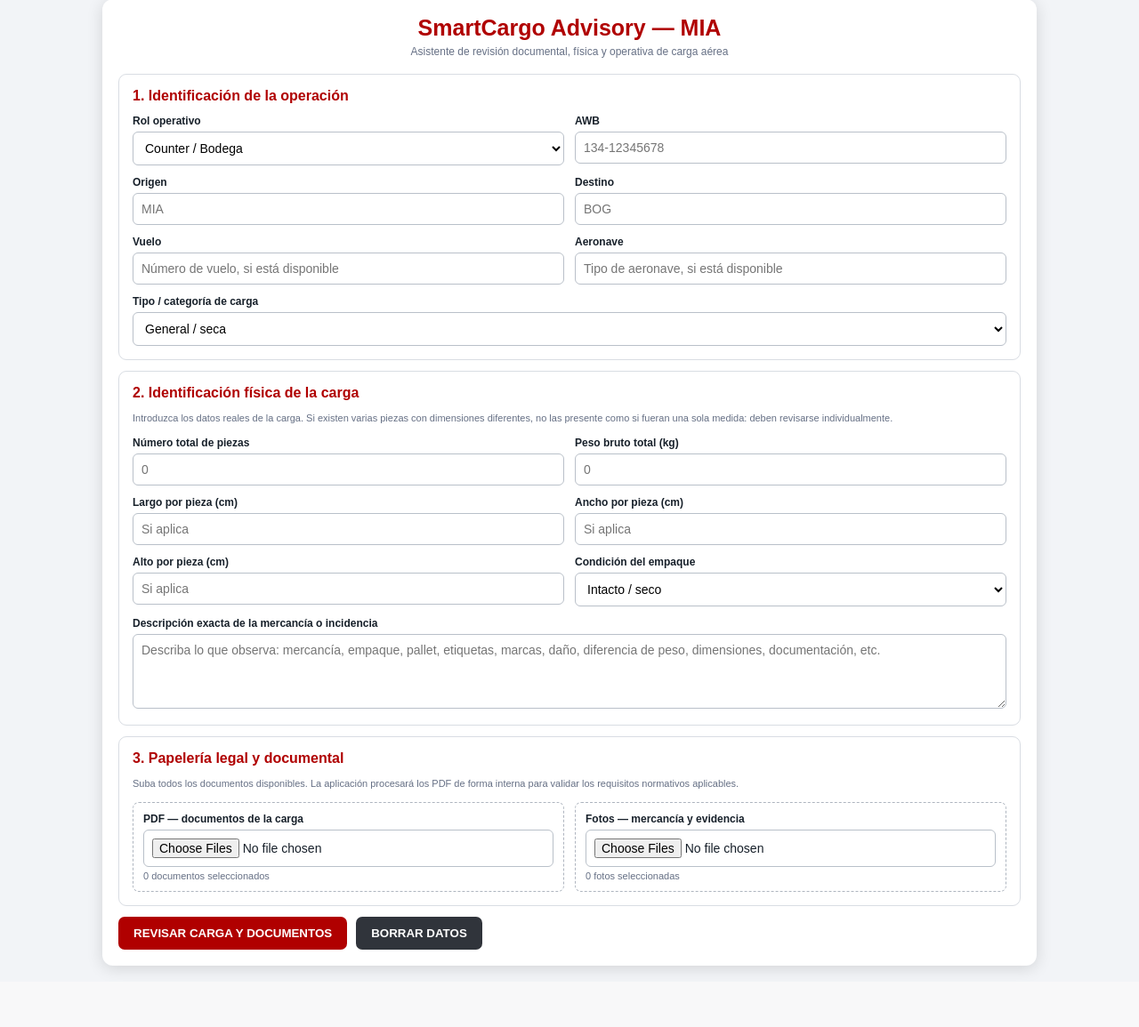
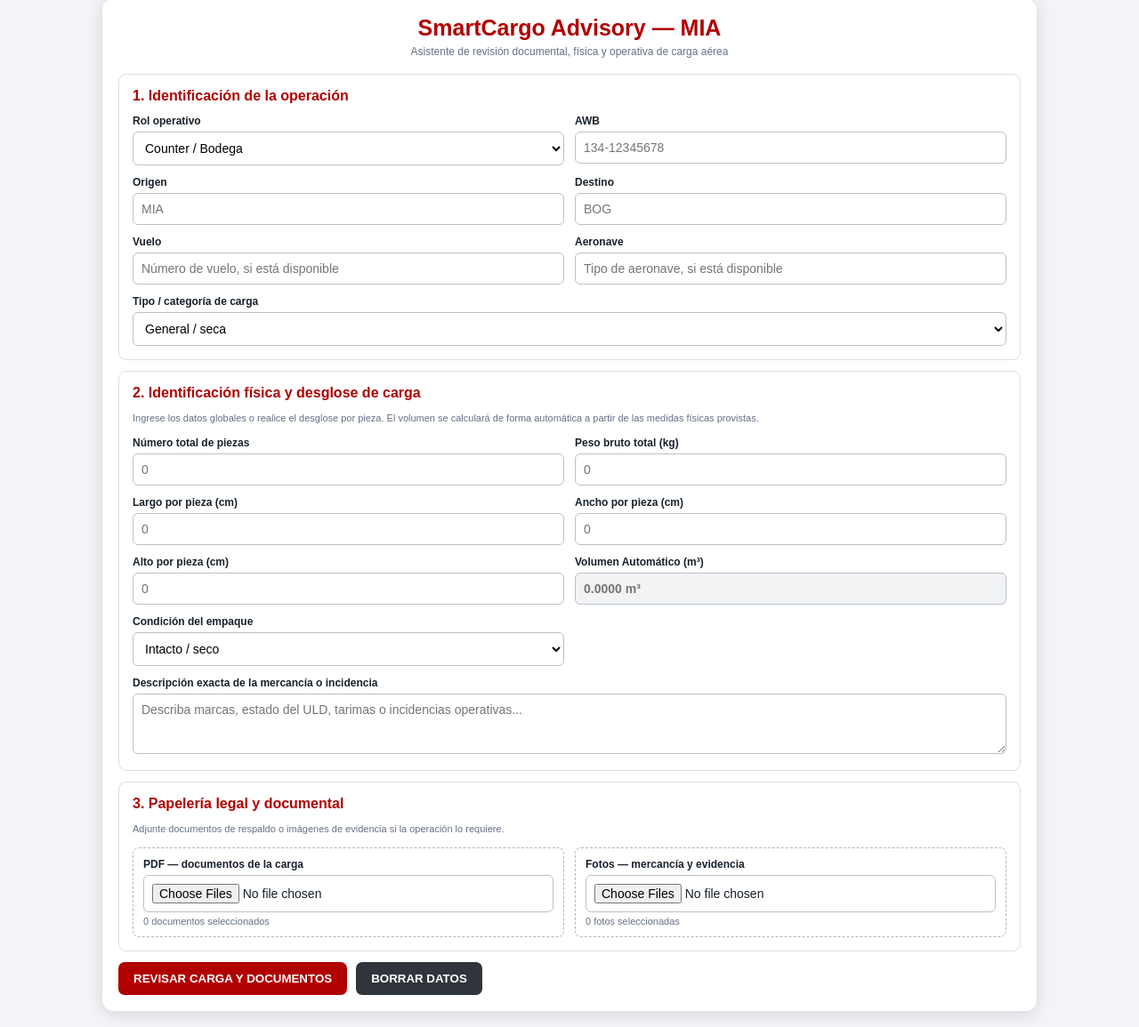
Before and after one commit to mayroga/SmartCargo-Advisory, a FastAPI app: page / in a window 1280 px wide. Shown: the part 19-1174 px from the top of the page at 89% size. Before the commit the page ends 1115 px from the top, so only its background shows below. Run offline with FastAPI, Linux system fonts and the light colour scheme.

Commit message:
Update index.htm

```diff
--- a/templates/index.htm
+++ b/templates/index.htm
@@ -98,17 +98,16 @@ Asistente de revisión documental, física y operativa de carga aérea
 </section>
 
 <section>
-<h2>2. Identificación física de la carga</h2>
+<h2>2. Identificación física y desglose de carga</h2>
 <div class="help">
-Introduzca los datos reales de la carga. Si existen varias piezas con dimensiones diferentes,
-no las presente como si fueran una sola medida: deben revisarse individualmente.
+Ingrese los datos globales o realice el desglose por pieza. El volumen se calculará de forma automática a partir de las medidas físicas provistas.
 </div>
 
 <div class="grid" style="margin-top:12px">
 
 <div>
 <label>Número total de piezas</label>
-<input id="piezas" type="number" min="0" step="1" placeholder="0">
+<input id="piezas" type="number" min="0" step="1" placeholder="0" oninput="calcularVolumen()">
 </div>
 
 <div>
@@ -118,17 +117,22 @@ no las presente como si fueran una sola medida: deben revisarse individualmente.
 
 <div>
 <label>Largo por pieza (cm)</label>
-<input id="largo" type="number" min="0" step="0.1" placeholder="Si aplica">
+<input id="largo" type="number" min="0" step="0.1" placeholder="0" oninput="calcularVolumen()">
 </div>
 
 <div>
 <label>Ancho por pieza (cm)</label>
-<input id="ancho" type="number" min="0" step="0.1" placeholder="Si aplica">
+<input id="ancho" type="number" min="0" step="0.1" placeholder="0" oninput="calcularVolumen()">
 </div>
 
 <div>
 <label>Alto por pieza (cm)</label>
-<input id="alto" type="number" min="0" step="0.1" placeholder="Si aplica">
+<input id="alto" type="number" min="0" step="0.1" placeholder="0" oninput="calcularVolumen()">
+</div>
+
+<div>
+<label>Volumen Automático (m³)</label>
+<input id="volumen_auto" type="text" readonly placeholder="0.0000 m³" style="background:#f1f3f5; font-weight:bold;">
 </div>
 
 <div>
@@ -142,8 +146,7 @@ no las presente como si fueran una sola medida: deben revisarse individualmente.
 
 <div class="full">
 <label>Descripción exacta de la mercancía o incidencia</label>
-<textarea id="descripcion" rows="4"
-placeholder="Describa lo que observa: mercancía, empaque, pallet, etiquetas, marcas, daño, diferencia de peso, dimensiones, documentación, etc."></textarea>
+<textarea id="descripcion" rows="3" placeholder="Describa marcas, estado del ULD, tarimas o incidencias operativas..."></textarea>
 </div>
 
 </div>
@@ -151,13 +154,11 @@ placeholder="Describa lo que observa: mercancía, empaque, pallet, etiquetas, ma
 
 <section>
 <h2>3. Papelería legal y documental</h2>
-
 <div class="help">
-Suba todos los documentos disponibles. La aplicación procesará los PDF de forma interna para validar los requisitos normativos aplicables.
+Adjunte documentos de respaldo o imágenes de evidencia si la operación lo requiere.
 </div>
 
 <div class="grid" style="margin-top:12px">
-
 <div class="filebox">
 <label>PDF — documentos de la carga</label>
 <input id="pdfs" type="file" accept=".pdf,application/pdf" multiple>
@@ -169,7 +170,6 @@ Suba todos los documentos disponibles. La aplicación procesará los PDF de form
 <input id="fotos" type="file" accept="image/*" multiple>
 <div id="photoCount" class="count">0 fotos seleccionadas</div>
 </div>
-
 </div>
 </section>
 
@@ -182,23 +182,30 @@ Suba todos los documentos disponibles. La aplicación procesará los PDF de form
 
 <section id="result">
 <h2>Resultado de la Operación</h2>
-
-<!-- Tarjeta de Mandato Principal -->
 <div id="summary" style="padding:15px; border-radius:8px; margin-bottom:15px; background:#f8f9fa;"></div>
-
-<!-- Alertas Operativas Directas -->
 <div id="alerts"></div>
-
-<!-- Tabla de Comprobación Esencial -->
 <h3>Verificación de Puntos Críticos</h3>
 <div id="checks"></div>
-
 </section>
 
 </main>
 
 <script>
 const $=id=>document.getElementById(id);
+
+function calcularVolumen() {
+ const p = parseFloat($("piezas").value) || 0;
+ const l = parseFloat($("largo").value) || 0;
+ const w = parseFloat($("ancho").value) || 0;
+ const h = parseFloat($("alto").value) || 0;
+
+ if(p > 0 && l > 0 && w > 0 && h > 0) {
+  const vol = (l * w * h * p) / 1000000;
+  $("volumen_auto").value = vol.toFixed(4) + " m³";
+ } else {
+  $("volumen_auto").value = "0.0000 m³";
+ }
+}
 
 $("pdfs").addEventListener("change",()=>{
  const n=$("pdfs").files.length;
@@ -249,7 +256,6 @@ async function revisar(){
 
   const status=d.estatus_general||"HOLD";
 
-  // Clases visuales para los 4 mandatos estrictos
   let statusBg="#fff4f4", statusColor="#b00000";
   if(status==="ACCEPT"){ statusBg="#f1f9f4"; statusColor="#16733a"; }
   else if(status==="HOLD"){ statusBg="#fffcf0"; statusColor="#9a6400"; }
@@ -266,6 +272,7 @@ async function revisar(){
     <span class="chip">Destino: ${esc(d.destino)}</span>
     <span class="chip">Piezas: ${esc(d.piezas)}</span>
     <span class="chip">Peso: ${esc(d.peso_kg)} kg</span>
+    <span class="chip">Volumen: ${esc(d.volumen_m3)} m³</span>
    </div>
   `;
 
@@ -312,7 +319,7 @@ async function revisar(){
 }
 
 function esc(v){
- return String(v??"")
+ return String(v?="")
   .replace(/&/g,"&amp;")
   .replace(/</g,"&lt;")
   .replace(/>/g,"&gt;")
@@ -322,7 +329,7 @@ function esc(v){
 
 function limpiar(){
  $("actor").value="counter";
- ["awb","origen","destino","vuelo","aeronave","piezas","peso","largo","ancho","alto","descripcion"]
+ ["awb","origen","destino","vuelo","aeronave","piezas","peso","largo","ancho","alto","descripcion","volumen_auto"]
  .forEach(id=>$(id).value="");
  $("tipo").value="general";
  $("envoltura").value="intacto";
```
Lines whose indentation alone changed are shown as unchanged.
